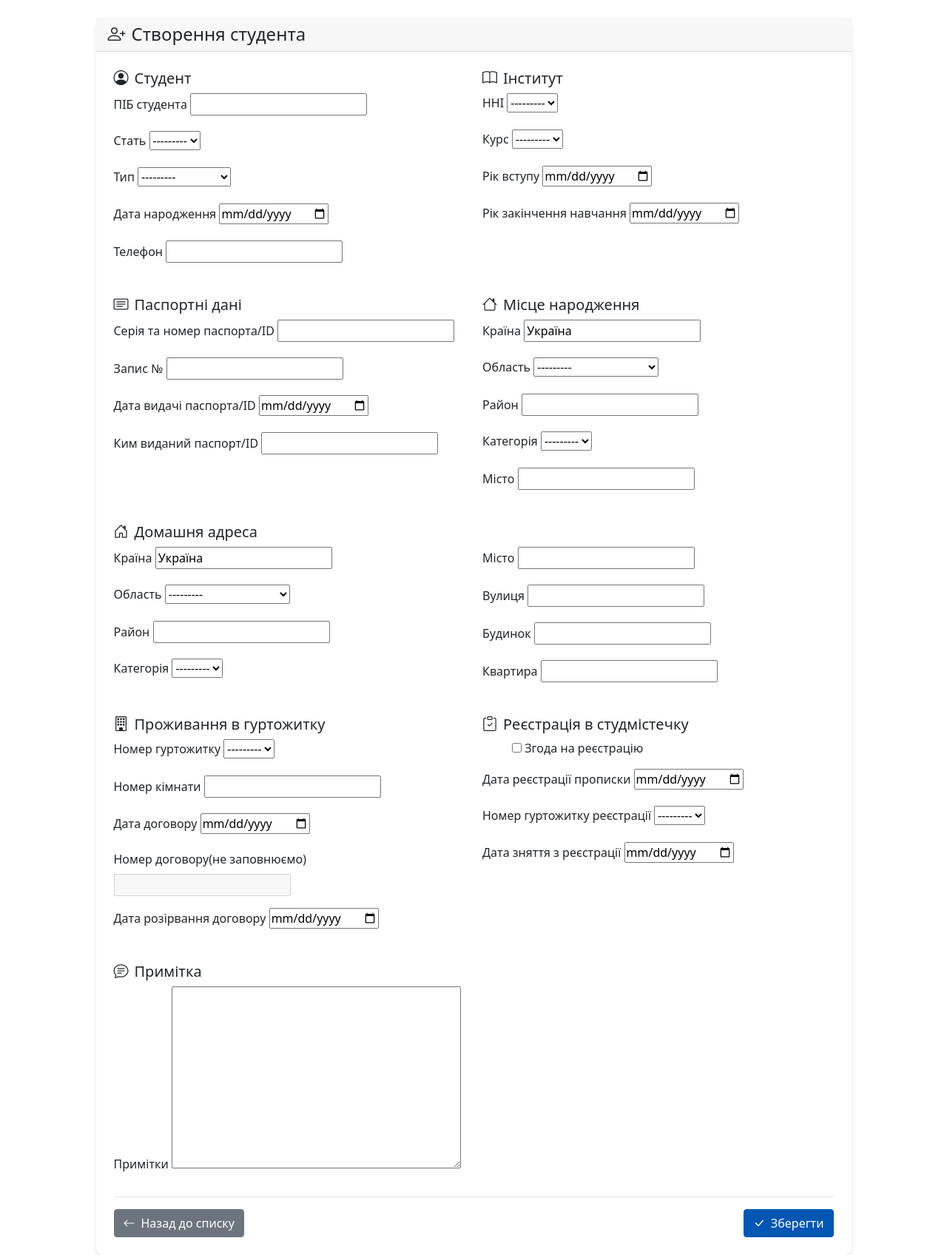
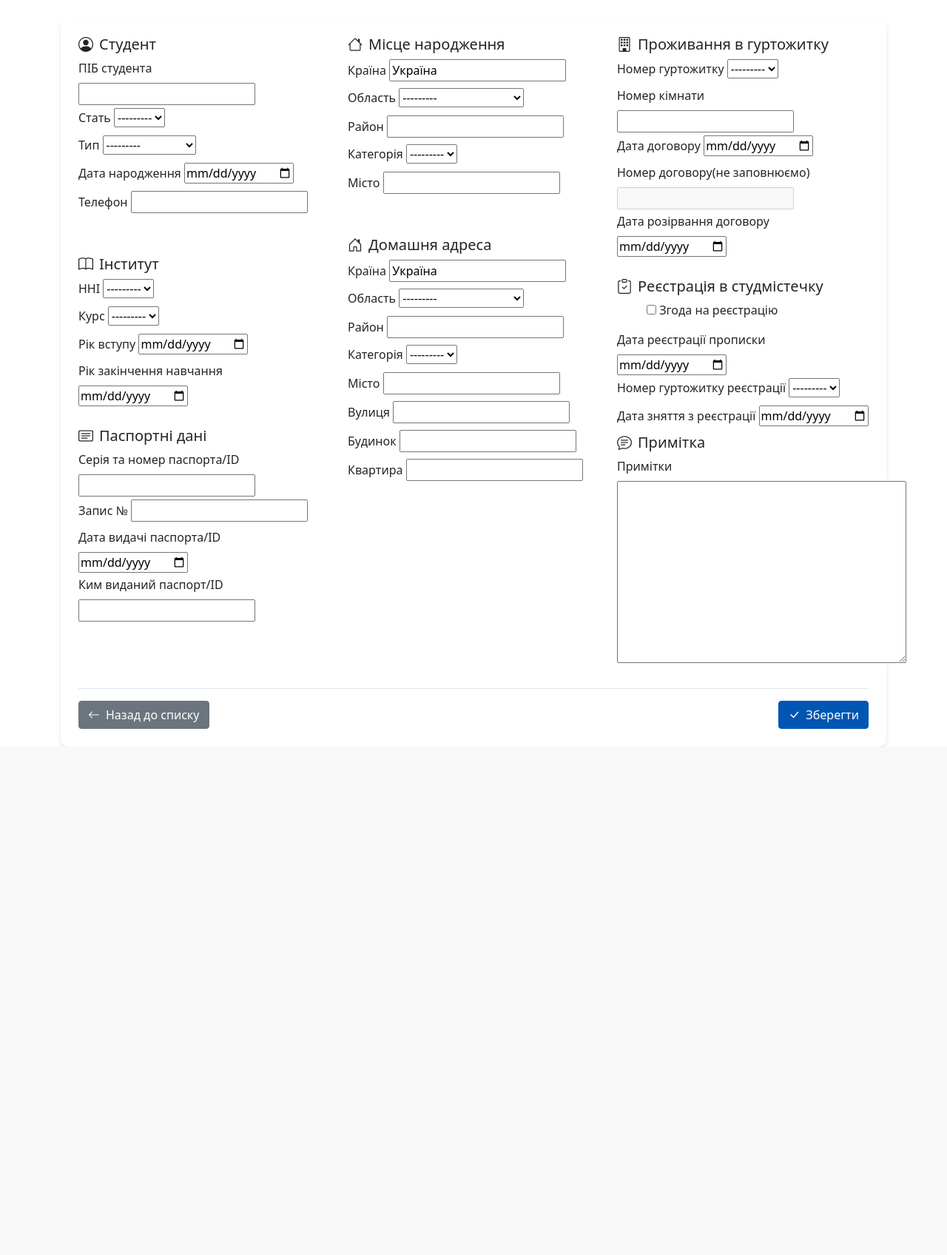
Before and after one commit to OleksandrNykoliak/nulp, a Django app: page /new/ in a window 1280 px wide. Shown: the part 56-1752 px from the top of the page at 74% size. After the commit the page ends 1041 px from the top, so only its background shows below. Run offline with Django 4.2, Linux system fonts and the light colour scheme; the visitor is signed in with stand-in values (Sample User, id 1).

Commit message:
Update UI for the form
Signed-off-by: Oleksandr Nykoliak <oleksandrn@sapling-inc.com>

```diff
--- a/templates/students/student_form.html
+++ b/templates/students/student_form.html
@@ -85,232 +85,202 @@
 {% endblock %}
 
 {% block content %}
-<div class="row justify-content-center">
-    <div class="col-lg-11">
+<div class="full-width-container">
     <div class="card">
-            <div class="card-header">
-                <h4 class="mb-0 text-dark"><i class="bi bi-person-plus me-2"></i>{% if form.instance.pk %}Редагування{% else %}Створення{% endif %} студента</h4>
-            </div>
+        <!-- <div class="card-header">
+            <h4 class="mb-0 text-dark"><i class="bi bi-person-plus me-2"></i>{% if form.instance.pk %}Редагування{% else %}{% endif %} студента</h4>
+        </div> -->
         <div class="card-body p-4">
             <form method="post" accept-charset="utf-8">
                 {% csrf_token %}
 
-                    <div class="row mb-4">
-                        <div class="col-md-6">
+                <div class="row">
+                    <!-- Перша колонка -->
+                    <div class="col-md-4">
                         <div class="form-section">
                             <h5 class="section-header"><i class="bi bi-person-circle me-2"></i>Студент</h5>
-                                <div class="mb-3">
+                            <div class="mb-3" style="margin-bottom: 0.25rem !important;">
                                 <label for="{{ form.full_name.id_for_label }}" class="form-label required-field">{{ form.full_name.label }}</label>
                                 {{ form.full_name }}
                                 {% if form.full_name.errors %}
                                     <div class="text-danger mt-1 small">{{ form.full_name.errors }}</div>
                                 {% endif %}
                             </div>
-                                <div class="mb-3">
+                            <div class="mb-3" style="margin-bottom: 0.25rem !important;">
                                 <label for="{{ form.gender.id_for_label }}" class="form-label">{{ form.gender.label }}</label>
                                 {{ form.gender }}
                             </div>
-
-                                <div class="mb-3">
+                            <div class="mb-3" style="margin-bottom: 0.25rem !important;">
                                 <label for="{{ form.type.id_for_label }}" class="form-label">{{ form.type.label }}</label>
                                 {{ form.type }}
                             </div>
-                                <div class="mb-3">
+                            <div class="mb-3" style="margin-bottom: 0.25rem !important;">
                                 <label for="{{ form.date_of_birth.id_for_label }}" class="form-label">{{ form.date_of_birth.label }}</label>
                                 {{ form.date_of_birth }}
                             </div>
-                                <div class="mb-3">
+                            <div class="mb-3" style="margin-bottom: 0.25rem !important;">
                                 <label for="{{ form.phone.id_for_label }}" class="form-label">{{ form.phone.label }}</label>
                                 {{ form.phone }}
                             </div>
                         </div>
-                        </div>
-
-                        <div class="col-md-6">
+                        <br><br>
                         <div class="form-section">
                             <h5 class="section-header"><i class="bi bi-book me-2"></i>Інститут</h5>
-                                <div class="mb-3">
+                            <div class="mb-3" style="margin-bottom: 0.25rem !important;">
                                 <label for="{{ form.institute.id_for_label }}" class="form-label">{{ form.institute.label }}</label>
                                 {{ form.institute }}
                             </div>
-                                <div class="mb-3">
+                            <div class="mb-3" style="margin-bottom: 0.25rem !important;">
                                 <label for="{{ form.course.id_for_label }}" class="form-label">{{ form.course.label }}</label>
                                 {{ form.course }}
                             </div>
-                                <div class="mb-3">
+                            <div class="mb-3" style="margin-bottom: 0.25rem !important;">
                                 <label for="{{ form.enrollment_year.id_for_label }}" class="form-label">{{ form.enrollment_year.label }}</label>
                                 {{ form.enrollment_year }}
                             </div>
-                                <div class="mb-3">
+                            <div class="mb-3" style="margin-bottom: 0.25rem !important;">
                                 <label for="{{ form.graduation_year.id_for_label }}" class="form-label">{{ form.graduation_year.label }}</label>
                                 {{ form.graduation_year }}
                             </div>
                         </div>
-                        </div>
-                    </div>
-
-                    <div class="row mb-4">
-                        <div class="col-md-6">
+<br>
                         <div class="form-section">
                             <h5 class="section-header"><i class="bi bi-card-text me-2"></i>Паспортні дані</h5>
-                                <div class="mb-3">
+                            <div class="mb-3" style="margin-bottom: 0.25rem !important;">
                                 <label for="{{ form.passport_data.id_for_label }}" class="form-label">{{ form.passport_data.label }}</label>
                                 {{ form.passport_data }}
                             </div>
-                                <div class="mb-3">
+                            <div class="mb-3" style="margin-bottom: 0.25rem !important;">
                                 <label for="{{ form.passport_record_number.id_for_label }}" class="form-label">{{ form.passport_record_number.label }}</label>
                                 {{ form.passport_record_number }}
                             </div>
-                                <div class="mb-3">
+                            <div class="mb-3" style="margin-bottom: 0.25rem !important;">
                                 <label for="{{ form.passport_issue_date.id_for_label }}" class="form-label">{{ form.passport_issue_date.label }}</label>
                                 {{ form.passport_issue_date }}
                             </div>
-                                <div class="mb-3">
+                            <div class="mb-3" style="margin-bottom: 0.25rem !important;">
                                 <label for="{{ form.passport_issued_by.id_for_label }}" class="form-label">{{ form.passport_issued_by.label }}</label>
                                 {{ form.passport_issued_by }}
                             </div>
                         </div>
                     </div>
 
-                        <div class="col-md-6">
+                    <!-- Друга колонка -->
+                    <div class="col-md-4">
                         <div class="form-section">
                             <h5 class="section-header"><i class="bi bi-house me-2"></i>Місце народження</h5>
-                            <div class="mb-3">
+                            <div class="mb-3" style="margin-bottom: 0.25rem !important;">
                                 <label for="{{ form.country.id_for_label }}" class="form-label">{{ form.country.label }}</label>
                                 {{ form.country }}
                             </div>
-                            <div class="mb-3">
+                            <div class="mb-3" style="margin-bottom: 0.25rem !important;">
                                 <label for="{{ form.region.id_for_label }}" class="form-label">{{ form.region.label }}</label>
                                 {{ form.region }}
                             </div>
-                            <div class="mb-3">
+                            <div class="mb-3" style="margin-bottom: 0.25rem !important;">
                                 <label for="{{ form.region_rajon.id_for_label }}" class="form-label">{{ form.region_rajon.label }}</label>
                                 {{ form.region_rajon }}
                             </div>
-                            <div class="mb-3">
+                            <div class="mb-3" style="margin-bottom: 0.25rem !important;">
                                 <label for="{{ form.category.id_for_label }}" class="form-label">{{ form.category.label }}</label>
                                 {{ form.category }}
                             </div>
-                            <div class="mb-3">
+                            <div class="mb-3" style="margin-bottom: 0.25rem !important;">
                                 <label for="{{ form.city.id_for_label }}" class="form-label">{{ form.city.label }}</label>
                                 {{ form.city }}
                             </div>
-                            <!-- <div class="mb-3">
-                                <label for="{{ form.address.id_for_label }}" class="form-label">{{ form.address.label }}</label>
-                                {{ form.address }}
-                            </div> -->
                         </div>
-                        </div>
-                    </div>
-
-                    <div class="row mb-4">
-                        <div class="col-md-12">
+                        <br><br>
                         <div class="form-section">
                             <h5 class="section-header"><i class="bi bi-house-door me-2"></i>Домашня адреса</h5>
-
-                                <div class="row">
-                                    <div class="col-md-6">
-                                        <div class="mb-3">
+                            <div class="mb-3" style="margin-bottom: 0.25rem !important;">
                                 <label for="{{ form.home_add_country.id_for_label }}" class="form-label">{{ form.home_add_country.label }}</label>
                                 {{ form.home_add_country }}
                             </div>
-                                        <div class="mb-3">
+                            <div class="mb-3" style="margin-bottom: 0.25rem !important;">
                                 <label for="{{ form.home_add_region.id_for_label }}" class="form-label">{{ form.home_add_region.label }}</label>
                                 {{ form.home_add_region }}
                             </div>
-                                        <div class="mb-3">
+                            <div class="mb-3" style="margin-bottom: 0.25rem !important;">
                                 <label for="{{ form.home_add_rajon.id_for_label }}" class="form-label">{{ form.home_add_rajon.label }}</label>
                                 {{ form.home_add_rajon }}
                             </div>
-                                        <div class="mb-3">
+                            <div class="mb-3" style="margin-bottom: 0.25rem !important;">
                                 <label for="{{ form.home_add_category.id_for_label }}" class="form-label">{{ form.home_add_category.label }}</label>
                                 {{ form.home_add_category }}
                             </div>
-                                    </div>
-
-                                    <div class="col-md-6">
-                                        <div class="mb-3">
+                            <div class="mb-3" style="margin-bottom: 0.25rem !important;">
                                 <label for="{{ form.home_add_city.id_for_label }}" class="form-label">{{ form.home_add_city.label }}</label>
                                 {{ form.home_add_city }}
                             </div>
-                                        <div class="mb-3">
+                            <div class="mb-3" style="margin-bottom: 0.25rem !important;">
                                 <label for="{{ form.home_add_street.id_for_label }}" class="form-label">{{ form.home_add_street.label }}</label>
                                 {{ form.home_add_street }}
                             </div>
-                                        <div class="mb-3">
+                            <div class="mb-3" style="margin-bottom: 0.25rem !important;">
                                 <label for="{{ form.home_add_building.id_for_label }}" class="form-label">{{ form.home_add_building.label }}</label>
                                 {{ form.home_add_building }}
                             </div>
-                                        <div class="mb-3">
+                            <div class="mb-3" style="margin-bottom: 0.25rem !important;">
                                 <label for="{{ form.home_add_apartment.id_for_label }}" class="form-label">{{ form.home_add_apartment.label }}</label>
                                 {{ form.home_add_apartment }}
                             </div>
                         </div>
                     </div>
-                            </div>
-                        </div>
-                    </div>
 
-
-
-
-
-
-                    <div class="row mb-4">
-                        <div class="col-md-6">
+                    <!-- Третя колонка -->
+                    <div class="col-md-4">
                         <div class="form-section">
                             <h5 class="section-header"><i class="bi bi-building me-2"></i>Проживання в гуртожитку</h5>
-                                <div class="mb-3">
+                            <div class="mb-3" style="margin-bottom: 0.25rem !important;">
                                 <label for="{{ form.dormitory_number.id_for_label }}" class="form-label">{{ form.dormitory_number.label }}</label>
                                 {{ form.dormitory_number }}
                             </div>
-                                <div class="mb-3">
+                            <div class="mb-3" style="margin-bottom: 0.25rem !important;">
                                 <label for="{{ form.room_number.id_for_label }}" class="form-label">{{ form.room_number.label }}</label>
                                 {{ form.room_number }}
                             </div>
-                                <div class="mb-3">
+                            <div class="mb-3" style="margin-bottom: 0.25rem !important;">
                                 <label for="{{ form.contract_date.id_for_label }}" class="form-label">{{ form.contract_date.label }}</label>
                                 {{ form.contract_date }}
                             </div>
-                                <div class="mb-3">
+                            <div class="mb-3" style="margin-bottom: 0.25rem !important;">
                                 <label for="{{ form.contract_number.id_for_label }}" class="form-label">{{ form.contract_number.label }}</label>
                                 {{ form.contract_number }}
                             </div>
-                                <div class="mb-3">
+                            <div class="mb-3" style="margin-bottom: 0.25rem !important;">
                                 <label for="{{ form.contract_termination_date.id_for_label }}" class="form-label">{{ form.contract_termination_date.label }}</label>
                                 {{ form.contract_termination_date }}
                             </div>
                         </div>
-                        </div>
-
-                        <div class="col-md-6">
+                        <br>
                         <div class="form-section">
                             <h5 class="section-header"><i class="bi bi-clipboard-check me-2"></i>Реєстрація в студмістечку</h5>
                             <div class="mb-3 form-check form-switch">
                                 {{ form.registration_consent }}
                                 <label for="{{ form.registration_consent.id_for_label }}" class="form-check-label">{{ form.registration_consent.label }}</label>
                             </div>
-                                <div class="mb-3">
+                            <div class="mb-3" style="margin-bottom: 0.25rem !important;">
                                 <label for="{{ form.registration_date.id_for_label }}" class="form-label">{{ form.registration_date.label }}</label>
                                 {{ form.registration_date }}
                             </div>
-                                <div class="mb-3">
+                            <div class="mb-3" style="margin-bottom: 0.25rem !important;">
                                 <label for="{{ form.registration_dormitory.id_for_label }}" class="form-label">{{ form.registration_dormitory.label }}</label>
                                 {{ form.registration_dormitory }}
                             </div>
-                                <div class="mb-3">
+                            <div class="mb-3" style="margin-bottom: 0.25rem !important;">
                                 <label for="{{ form.deregistration_date.id_for_label }}" class="form-label">{{ form.deregistration_date.label }}</label>
                                 {{ form.deregistration_date }}
                             </div>
                         </div>
+
+                        <div class="form-section">
+                            <h5 class="section-header"><i class="bi bi-chat-text me-2"></i>Примітка</h5>
+                            <div class="mb-3" style="margin-bottom: 0.25rem !important;">
+                                <label for="{{ form.notes.id_for_label }}" class="form-label">{{ form.notes.label }}</label>
+                                {{ form.notes }}
                             </div>
                         </div>
-
-                    <div class="form-section mb-4">
-                        <h5 class="section-header"><i class="bi bi-chat-text me-2"></i>Примітка</h5>
-                        <div class="mb-3">
-                            <label for="{{ form.notes.id_for_label }}" class="form-label">{{ form.notes.label }}</label>
-                            {{ form.notes }}
                     </div>
                 </div>
 
@@ -330,7 +300,6 @@
                     </div>
                 </div>
             </form>
-            </div>
         </div>
     </div>
 </div>
```
Lines whose indentation alone changed are shown as unchanged.
